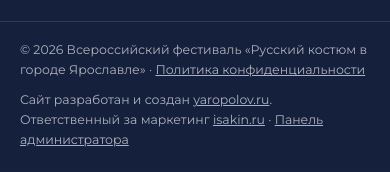
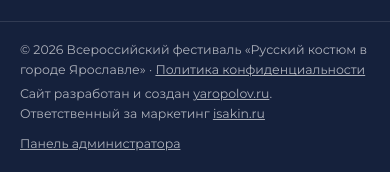
Before and after one commit to rplv21/russian-costume-festival, an Astro site: page / in a window 390 px wide. Shown: the part 4442-4614 px from the top of the page. Built offline with nearby package versions, Linux system fonts and the light colour scheme; Astro itself is replaced by a stand-in of ours.

Commit message:
Move the admin panel link to its own element on the right of the footer
Previously it was appended to the end of the developer/marketing credit
sentence, which itself always wrapped onto its own full-width row (the
two footer-bottom spans combined were wider than the page-max container,
so justify-content: space-between never had two items on the same line
to actually space apart). Split the credit text into its own flex item
and made the admin link a second, short one — now they sit on the same
row with the link pinned to the right edge, falling back to a stacked
column on narrow/mobile viewports same as before.

```diff
--- a/src/components/Footer.astro
+++ b/src/components/Footer.astro
@@ -48,6 +48,7 @@ import PrivacyContent from './PrivacyContent.astro';
   </div>
 
   <div class="container footer-bottom">
+    <div class="footer-bottom-text">
       <span>
         © {festival.year} {festival.fullName} ·
         <a href="#" class="privacy-modal-trigger">Политика конфиденциальности</a>
@@ -55,8 +56,9 @@ import PrivacyContent from './PrivacyContent.astro';
       <span class="credit">
         Сайт разработан и создан <a href={credits.developer.url} target="_blank" rel="noopener">{credits.developer.name}</a>.
         Ответственный за маркетинг <a href={credits.marketing.url} target="_blank" rel="noopener">{credits.marketing.name}</a>
-      · <a href="/admin" class="admin-link">Панель администратора</a>
       </span>
+    </div>
+    <a href="/admin" class="admin-link">Панель администратора</a>
   </div>
 </footer>
 
@@ -283,10 +285,23 @@ import PrivacyContent from './PrivacyContent.astro';
     padding-block: 18px;
     display: flex;
     justify-content: space-between;
+    align-items: flex-start;
     flex-wrap: wrap;
-    gap: 10px;
+    gap: 10px 24px;
     font-size: 0.78rem;
     opacity: 0.65;
+  }
+  .footer-bottom-text {
+    display: flex;
+    flex-direction: column;
+    gap: 4px;
+    flex: 1 1 480px;
+    min-width: 0;
+  }
+  .admin-link {
+    flex: 0 0 auto;
+    white-space: nowrap;
+    color: var(--color-white);
   }
   .credit a {
     color: var(--color-white);
```
Lines whose indentation alone changed are shown as unchanged.
